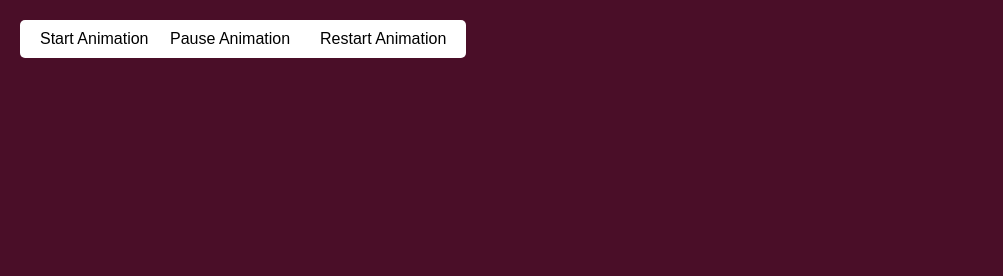
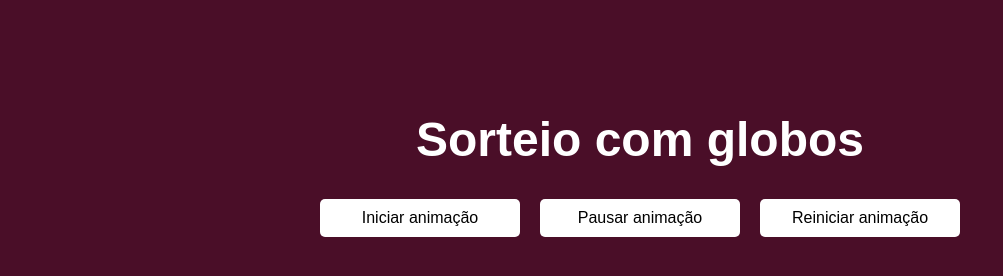
Before and after one commit to LuisBrescia/globos-sorteio, a website built with Vite: page index.html in a window 1280 px wide. Shown: the whole page, without its empty margins (0-1003 px from the left). Built offline with nearby package versions, Linux system fonts and the light colour scheme.

Commit message:
Adicionado header e rotacionamento dos globos

```diff
--- a/index.html
+++ b/index.html
@@ -14,10 +14,26 @@
       display: block;
     }
 
-    #startButton,
-    #pauseButton,
-    #restartButton {
+    header {
+      width: 40rem;
+      text-align: center;
       position: absolute;
+      color: #ffffff;
+      font-size: 24px;
+      left: 50%;
+      top: 10%;
+      transform: translate(-50%, 0);
+      font-family: Arial, sans-serif;
+    }
+
+    .button-group {
+      display: flex;
+      justify-content: center;
+      align-items: center;
+      gap: 20px;
+    }
+
+    .btn-custom {
       top: 20px;
       left: 20px;
       padding: 10px 20px;
@@ -26,6 +42,15 @@
       border-radius: 5px;
       cursor: pointer;
       font-size: 16px;
+      flex: 1;
+    }
+
+    .btn-custom:hover {
+      background-color: #f1f1f1;
+    }
+
+    .btn-custom:active {
+      background-color: #e1e1e1;
     }
 
     #pauseButton {
@@ -39,9 +64,15 @@
 </head>
 
 <body>
-  <button id="startButton">Start Animation</button>
-  <button id="pauseButton">Pause Animation</button>
-  <button id="restartButton">Restart Animation</button>
+  <header>
+    <h1>Sorteio com globos</h1>
+    <div class="button-group">
+      <button id="startButton" class="btn-custom">Iniciar animação</button>
+      <button id="pauseButton" class="btn-custom">Pausar animação</button>
+      <button id="restartButton" class="btn-custom">Reiniciar animação</button>
+    </div>
+  </header>
+
   <script type="module" src="/main.js"></script>
 </body>
 
--- a/main.js
+++ b/main.js
@@ -133,7 +133,7 @@ function togglePauseAnimation() {
     action.paused = isPaused;
   });
 
-  document.getElementById('pauseButton').innerText = isPaused ? 'Resume Animation' : 'Pause Animation';
+  document.getElementById('pauseButton').innerText = isPaused ? 'Resumir animação' : 'Pausar animação';
 }
 
 // Função para reiniciar as animações
```
